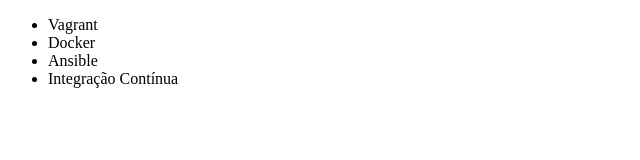
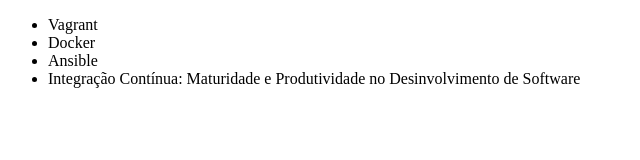
Before and after one commit to MarvinMoraes/alura-git, a plain HTML site: page index.html in a window 1280 px wide. Shown: the whole page, without its empty margins (0-640 px from the left). Drawn offline with Linux system fonts and the light colour scheme.

Commit message:
Renomeando curso de Integração Contínua

```diff
--- a/index.html
+++ b/index.html
@@ -9,7 +9,7 @@
         <li>Vagrant</li>
         <li>Docker</li>
         <li>Ansible</li>
-        <li>Integração Contínua</li>
+        <li>Integração Contínua: Maturidade e Produtividade no Desinvolvimento de Software</li>
     </ul>
 </body>
 </html>
```
